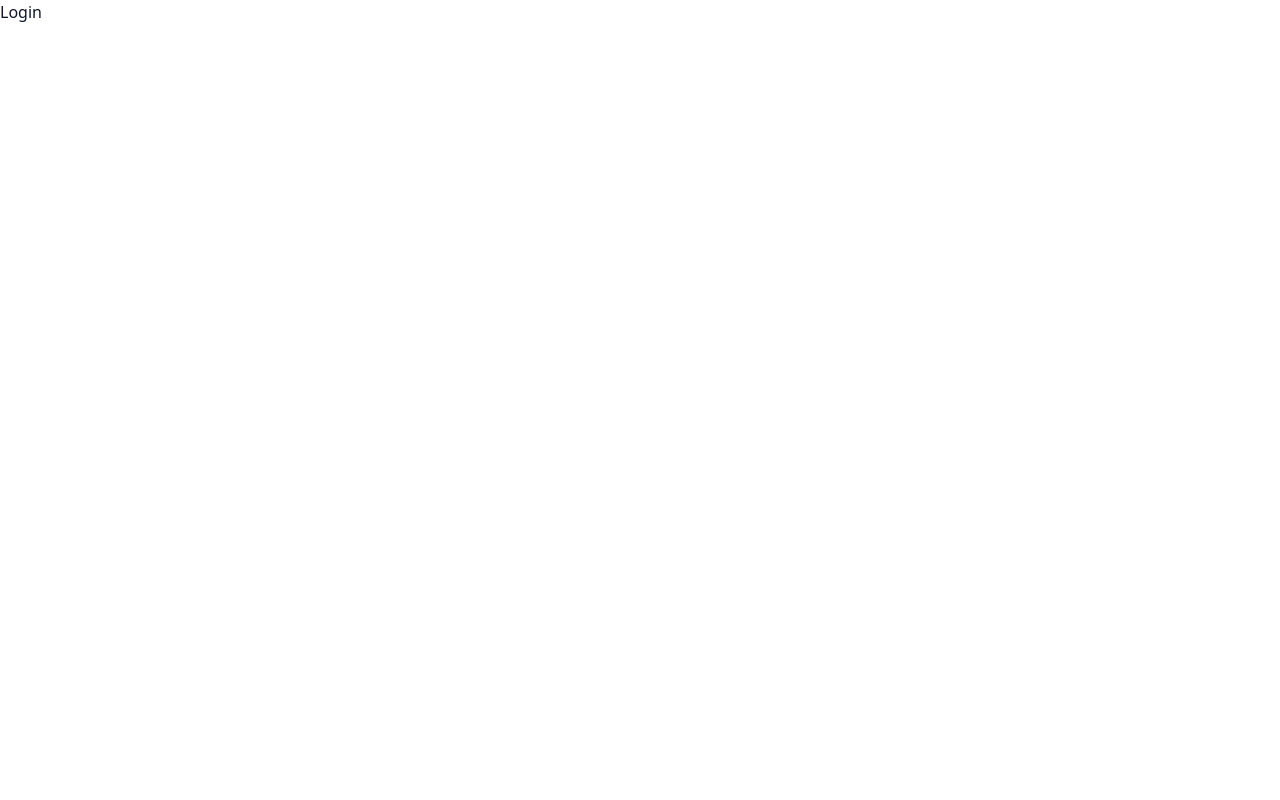
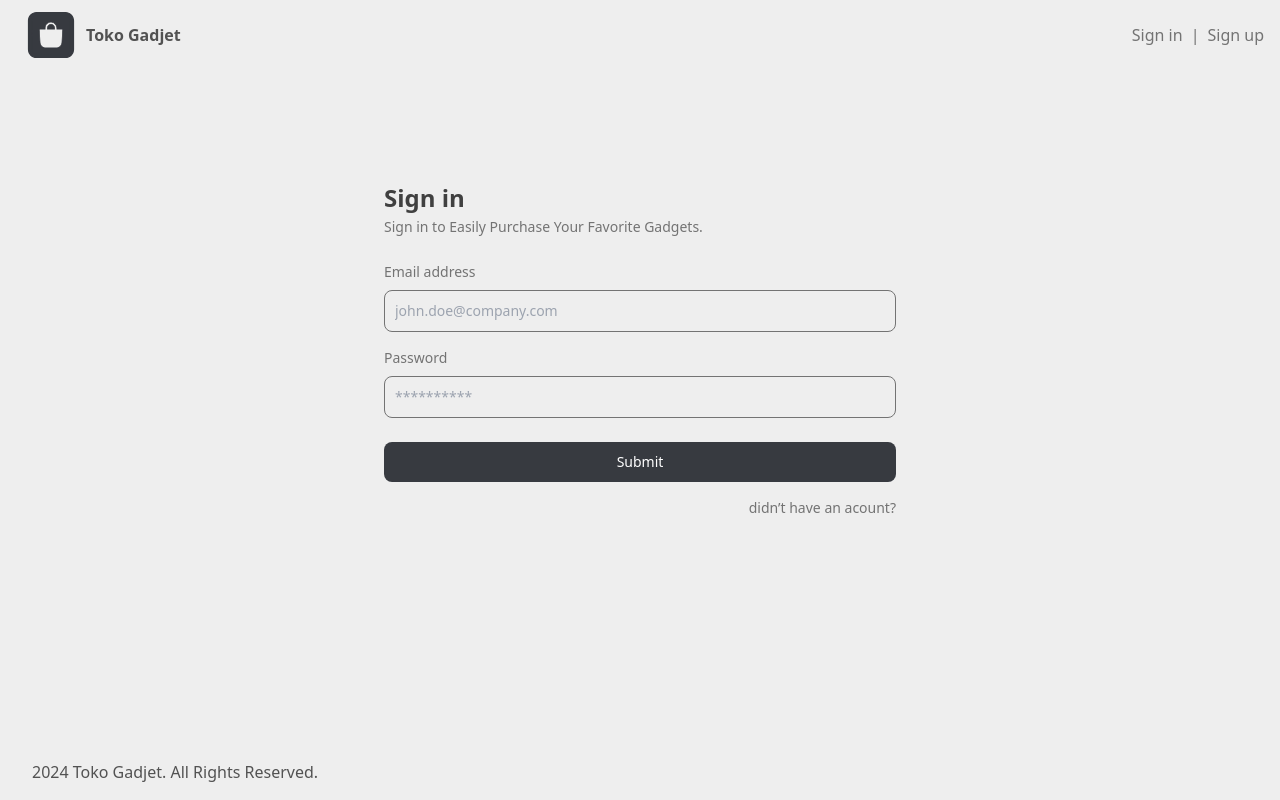
Before and after one commit to Luxxn12/e-commerce-alta-fe20, a React (Vite) app: page /login in a window 1280 px wide. Built offline with nearby package versions, Linux system fonts and the light colour scheme.

Commit message:
slicing page login

```diff
--- a/src/layouts/app-layout.tsx
+++ b/src/layouts/app-layout.tsx
@@ -13,7 +13,7 @@ const AppLayout = (props: Props) => {
         <Navbar />
       </header>
 
-      <main className="flex-grow p-4 bg-lightGray">{children}</main>
+      <main className="flex-grow bg-lightGray">{children}</main>
 
       <footer className="bg-lightGray py-4 z-10">
         <p className="text-neutral-600 container">
--- a/src/pages/auth/login.tsx
+++ b/src/pages/auth/login.tsx
@@ -1,5 +1,59 @@
+import React from "react";
+import AppLayout from "../../layouts/app-layout";
+import { Link } from "react-router-dom";
+
 const Login = () => {
-  return <div>Login</div>;
+  return (
+    <AppLayout>
+      <div className="flex justify-center lg:pt-28 lg:px-0 px-4 py-8">
+        <div className="w-full max-w-lg">
+          <h1 className="text-2xl font-semibold text-neutral-700">Sign in</h1>
+          <span className="text-sm text-neutral-500">
+            Sign in to Easily Purchase Your Favorite Gadgets.
+          </span>
+          <div className="mt-6">
+            <label
+              htmlFor="email"
+              className="block mb-2 text-sm font-medium text-neutral-500"
+            >
+              Email address
+            </label>
+            <input
+              type="email"
+              id="email"
+              className="bg-transparent border border-neutral-500 text-neutral-700 text-sm rounded-lg block w-full p-2.5"
+              placeholder="john.doe@company.com"
+            />
+          </div>
+          <div className="mt-4">
+            <label
+              htmlFor="password"
+              className="block mb-2 text-sm font-medium text-neutral-500"
+            >
+              Password
+            </label>
+            <input
+              type="password"
+              id="password"
+              className="bg-transparent border border-neutral-500 text-neutral-700 text-sm rounded-lg block w-full p-2.5"
+              placeholder="**********"
+            />
+          </div>
+          <div className="block mt-6">
+            <button
+              type="submit"
+              className="text-white bg-darkGray hover:bg-darkGray/80 font-medium rounded-lg text-sm px-5 py-2.5 w-full text-center"
+            >
+              Submit
+            </button>
+          </div>
+          <div className="flex justify-end mt-4">
+            <Link to="/register" className="text-sm text-neutral-500 hover:text-neutral-700">didn’t have an acount?</Link>
+          </div>
+        </div>
+      </div>
+    </AppLayout>
+  );
 };
 
 export default Login;
```
